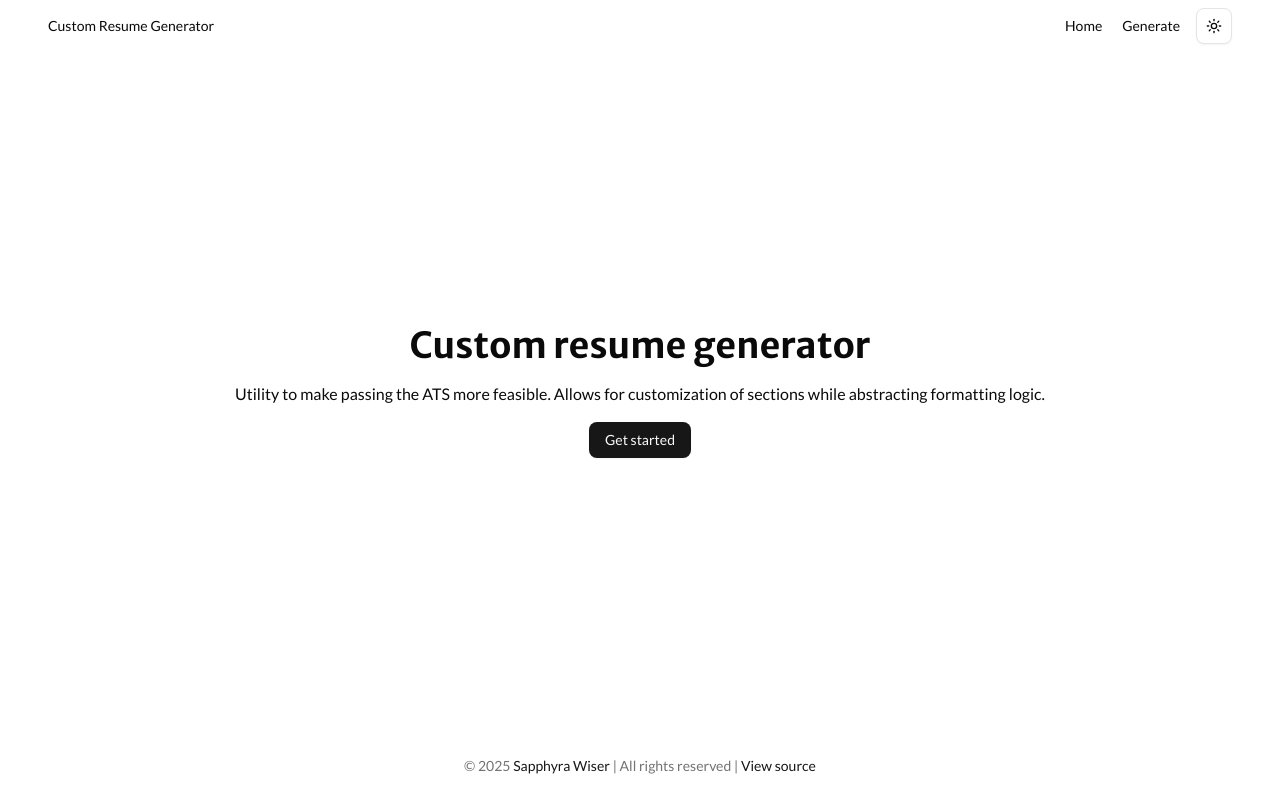
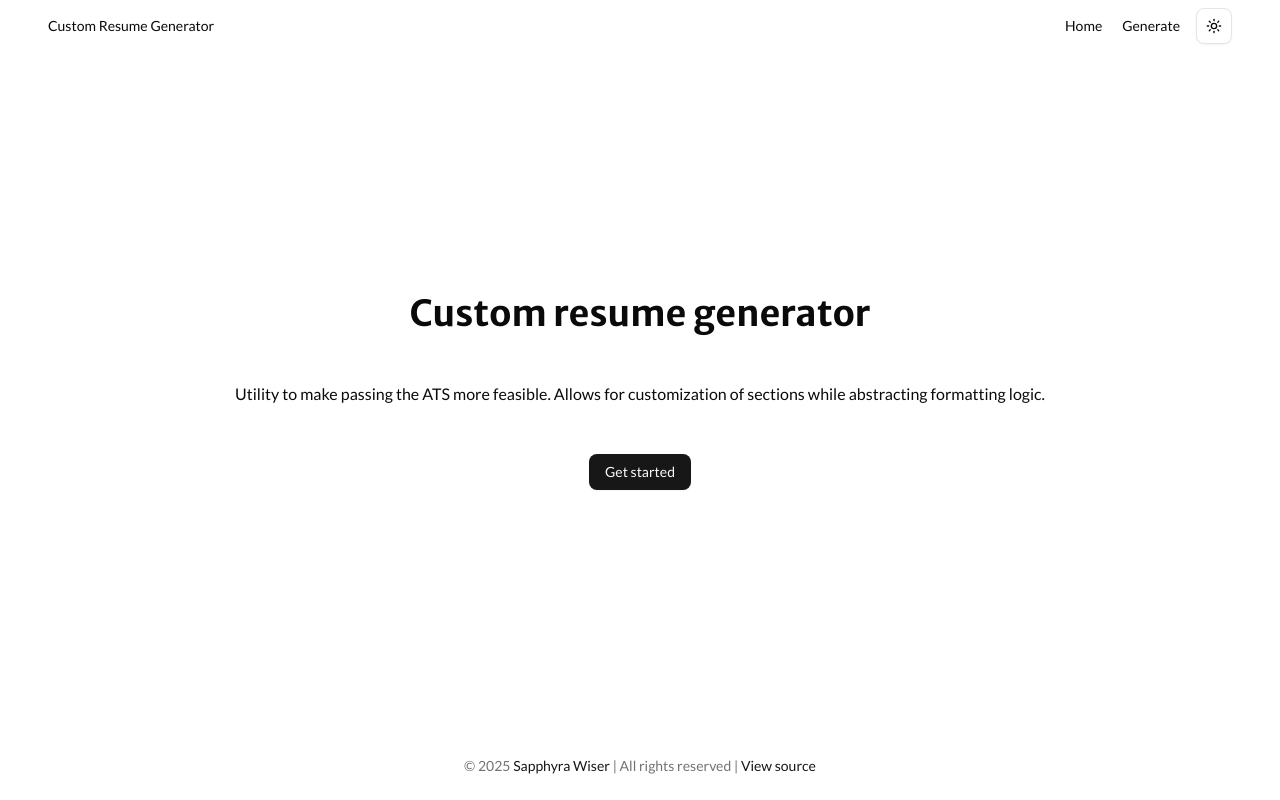
Before and after one commit to sapphybara/custom-resume-generator, a Next.js app: page / in a window 1280 px wide. Built offline with nearby package versions, Linux system fonts and the light colour scheme.

Commit message:
refactor: improve flex container on home page

```diff
--- a/app/page.tsx
+++ b/app/page.tsx
@@ -3,7 +3,7 @@ import Link from "next/link";
 
 export default function Home() {
   return (
-    <div className="flex-1 w-full flex flex-col items-center justify-center p-4 gap-4">
+    <div className="flex-1 w-full flex flex-col items-center justify-center p-4 gap-12 text-center">
       <h1 className="font-bold text-4xl">Custom resume generator</h1>
       <p>
         Utility to make passing the ATS more feasible. Allows for customization
```
